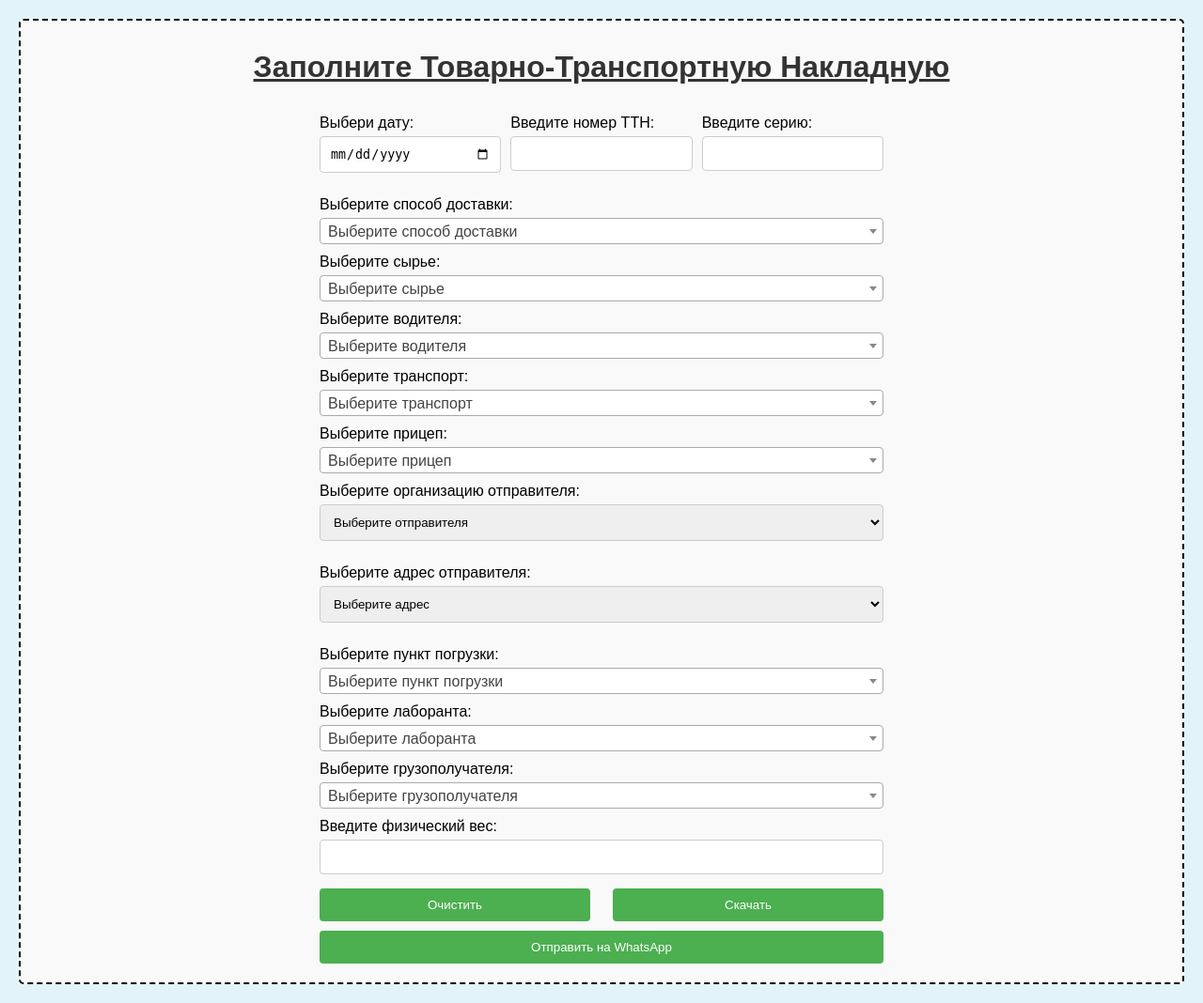
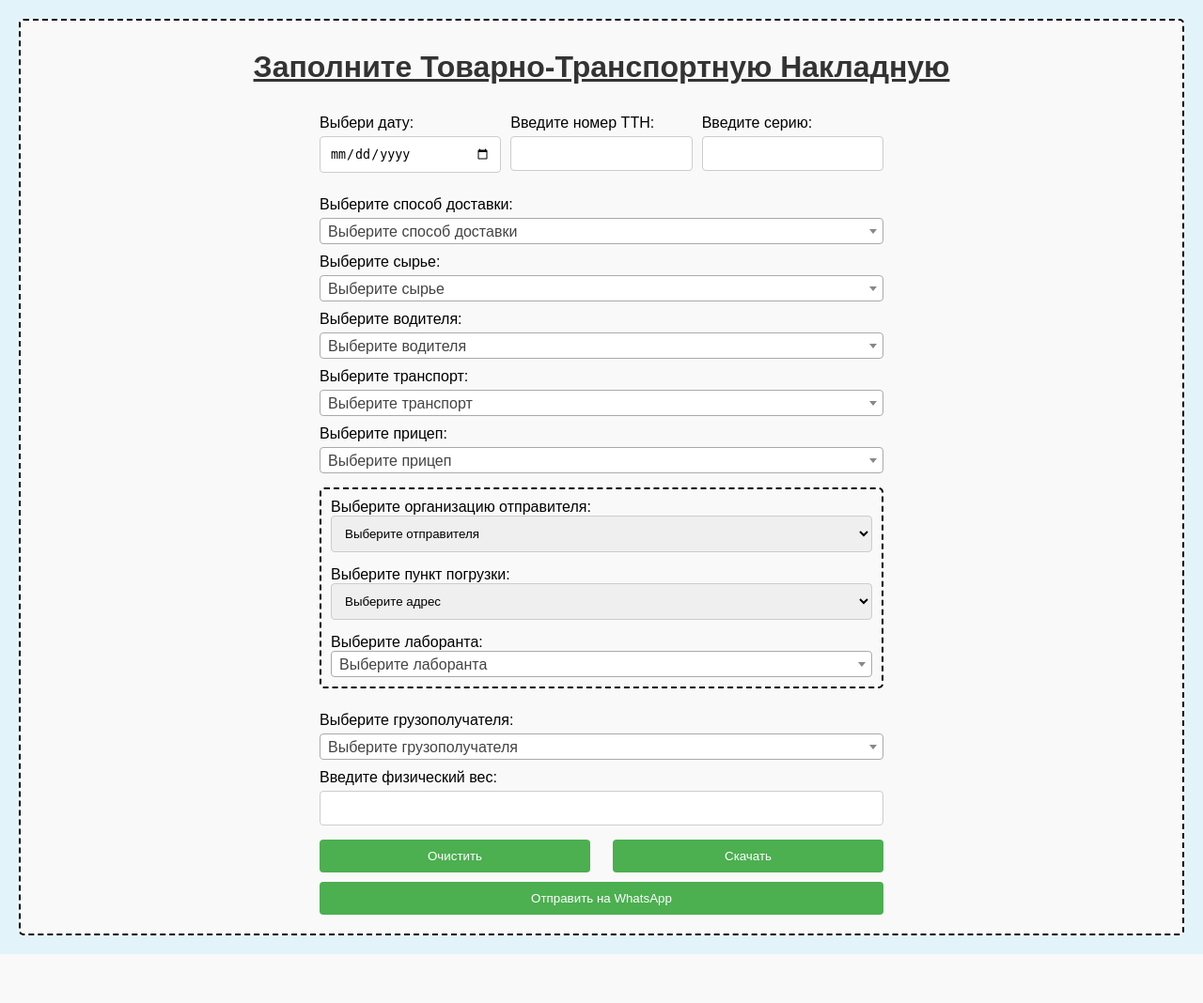
Before and after one commit to alamery007/python_ttn, a Flask app: page / in a window 1280 px wide. Shown: the whole page at 94% size. After the commit the page ends 1016 px from the top, so only its background shows below. Run offline with Flask 3, Linux system fonts and the light colour scheme; data that the repository does not hold is empty; some libraries are stand-ins or nearby versions.

Commit message:
sectiot1

```diff
--- a/app.py
+++ b/app.py
@@ -57,6 +57,7 @@ def index():
         trailer_id = request.form.get('trailer')
 
         # Получаем номер ттн, дату и  разбиваем на число, месяц и год
+        laboratory = request.form.get('laboratory')
         ttn = request.form.get('ttn')  # Номер ТТН
         series= request.form.get('series')
         date_input = request.form.get('date')  # Получаем дату в формате YYYY-MM-DD
@@ -112,7 +113,7 @@ def index():
                 ws_main["FM6"] = ttn  # Номер ТТН в ячейку FM6
                 ws_main["DR6"] = series
                 ws_main["A22"] = trailer_number  # Номер прицепа
-
+                ws_main["FI36"] = laboratory  # Номер прицепа
                 # Заполнение секций в соответствующие ячейки первого листа
                 ws_main["L25"] = section_weights[0] if section_weights[0] else None
                 ws_main["AF25"] = section_weights[1] if section_weights[1] else None
--- a/templates/index.html
+++ b/templates/index.html
@@ -145,7 +145,7 @@
         </select>
 
         <div id="sectionsContainer"></div> <!-- Контейнер для секций -->
-
+        <fieldset style="border: 2px dashed black; padding: 10px; margin: 15px 0; border-radius: 5px; background-color: #f9f9f9;">
         <label for="senders">Выберите организацию отправителя:</label>
         <select id="senders" name="senders" required>
             <option value="">Выберите отправителя</option>
@@ -154,25 +154,29 @@
             {% endfor %}
         </select>
 
-        <label for="addresses">Выберите адрес отправителя:</label>
+        <label for="addresses">Выберите пункт погрузки:</label>
         <select id="addresses" name="addresses" required>
             <option value="">Выберите адрес</option>
         </select>
 
-        <label for="loading_point">Выберите пункт погрузки:</label>
-        <select id="loading_point" name="loading_point">
-            <option value="">Выберите пункт погрузки</option>
-            <option value="пункт1">Пункт 1</option>
-            <option value="пункт2">Пункт 2</option>
-        </select>
 
         <label for="laboratory">Выберите лаборанта:</label>
         <select id="laboratory" name="laboratory">
             <option value="">Выберите лаборанта</option>
-            <option value="лаборант1">Лаборант 1</option>
-            <option value="лаборант2">Лаборант 2</option>
+             <option value="">Выберите лаборанта</option>
+            <option value="Черняк Т.И.">Черняк Т.И.</option>
+            <option value="Петрова П.В.">Петрова П.В.</option>
+            <option value="Левченко О.В.">Левченко О.В.</option>
+            <option value="Коледа А.В.">Коледа А.В.</option>
+            <option value="Воробьева А.В.">Воробьева А.В.</option>
+            <option value="Краглик С.В.">Краглик С.В.</option>
+            <option value="Хуторная Н.И.">Хуторная Н.И.</option>
+            <option value="Комарова О.В.">Комарова О.В.</option>
+            <option value="Зарецкая М.Н.">Зарецкая М.Н.</option>
+            <option value="Сухова Л.М.">Сухова Л.М.</option>
+            <option value="Лошакова Н.М.">Лошакова Н.М.</option>
         </select>
-
+        </fieldset>
         <label for="recipient">Выберите грузополучателя:</label>
         <select id="recipient" name="recipient">
             <option value="">Выберите грузополучателя</option>
```
